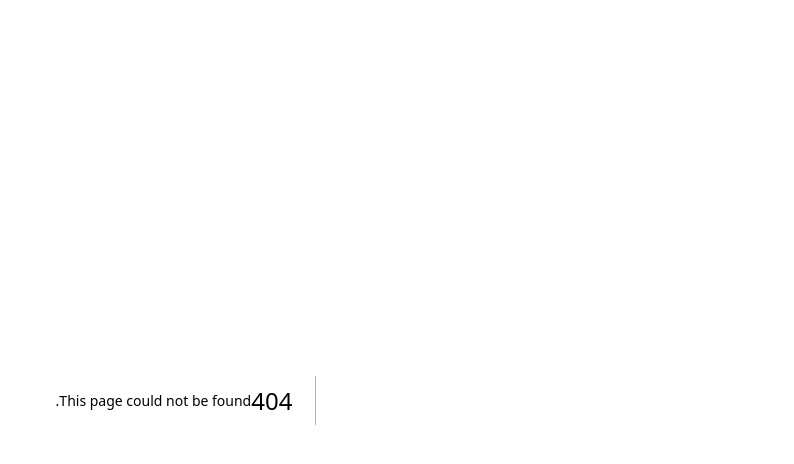
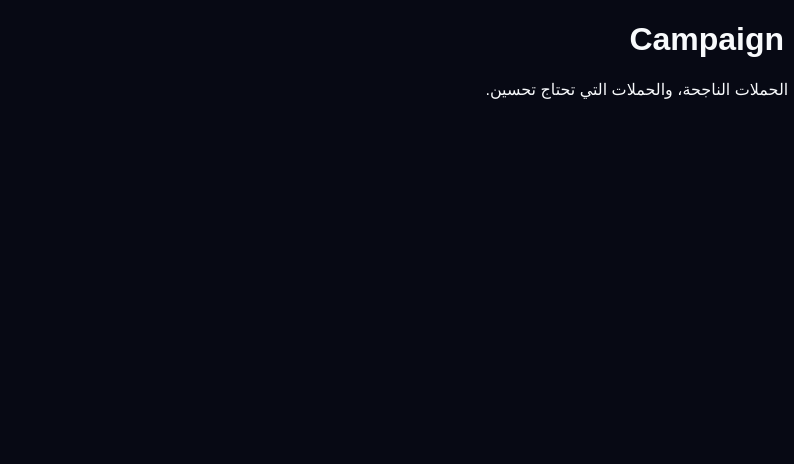
Before and after one commit to ahmedashrafaa413-hub/ad-intelligence, a Next.js app: page /campaigns in a window 1280 px wide. Before the commit this address had no page. Shown: the top 464 px of the page, without its empty margins (486-1280 px from the left). Built offline with nearby package versions, Linux system fonts and the light colour scheme.

Commit message:
Create page.jsx

```diff
--- /dev/null
+++ b/app/campaigns/page.jsx
@@ -0,0 +1,8 @@
+export default function CampaignsPage() {
+  return (
+    <main className="page-shell">
+      <h1>Campaign Intelligence</h1>
+      <p>هنا هنعرض تحليل الحملات، الحملات الناجحة، والحملات التي تحتاج تحسين.</p>
+    </main>
+  );
+}
```
